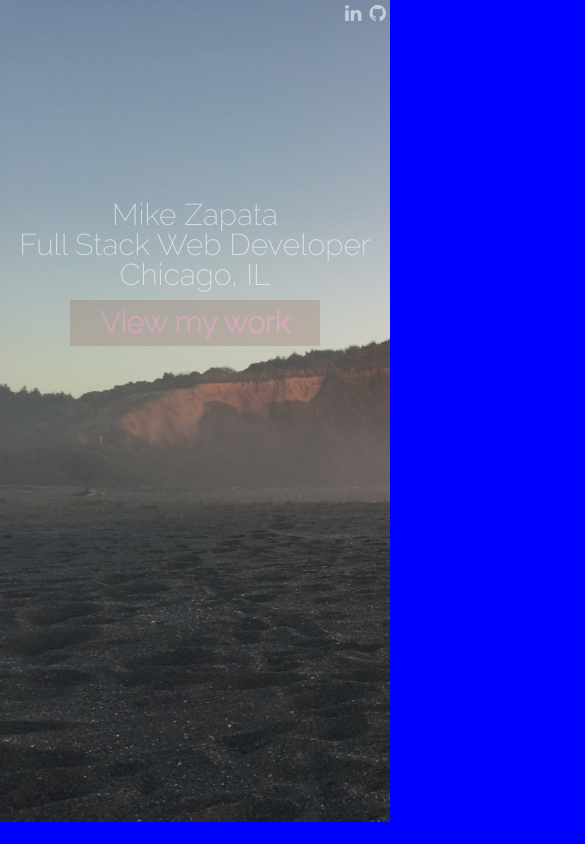
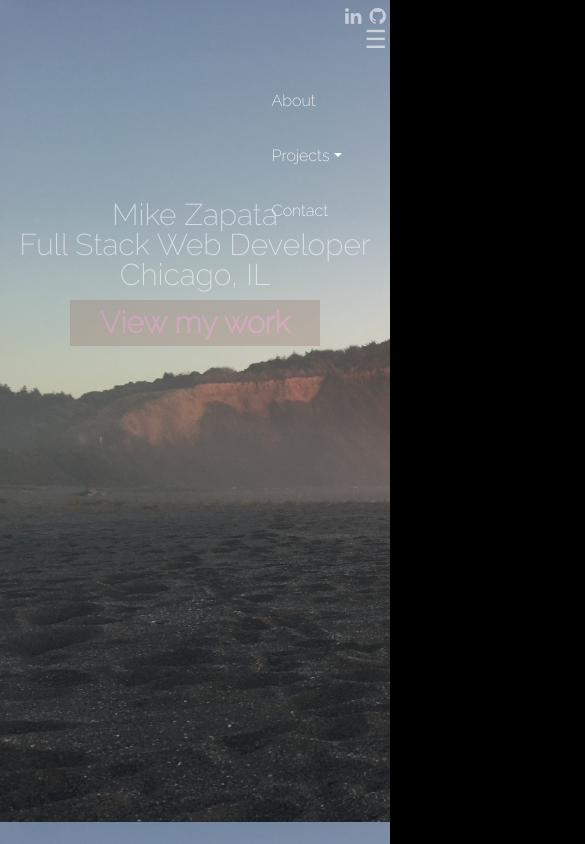
Before and after one commit to zapmi/MZ-portfolio, an Angular app in the folder portfolio/: page /header in a window 390 px wide. Shown: the top 844 px of the page, 585 px wide, since content can reach past the window. Built offline with nearby package versions, Linux system fonts and the light colour scheme.

Commit message:
fixed top links, resized content

```diff
--- a/package.json
+++ b/package.json
@@ -5,7 +5,9 @@
   "main": "index.js",
   "dependencies": {
     "@ng-bootstrap/ng-bootstrap": "^5.1.4",
-    "bootstrap-social": "^5.1.1"
+    "bootstrap": "^4.4.1",
+    "bootstrap-social": "^5.1.1",
+    "ng-sidebar": "^9.2.0"
   },
   "devDependencies": {},
   "scripts": {
--- a/portfolio/src/app/app.component.css
+++ b/portfolio/src/app/app.component.css
@@ -2,12 +2,52 @@
     color: ghostwhite;
     font-size: 1.2em;
     opacity: 60%;
-    padding: 4px;
+    padding: 7px 4px 0 4px;
+
+}
+
+.corner-content {
+    z-index: 4;
+    position: fixed;
+    top: 0;
+    right: 0;
 }
 
 .top-links {
     z-index: 4;
-    position: absolute;
+    position: fixed;
     top: 0;
     right: 0;
+    /* height: 25px; */
 }
+
+a {
+    color: white;
+    text-decoration: none;
+    cursor: pointer;
+
+}
+
+.navbar {
+    padding-right: 1px;
+
+}
+
+.navbar-toggler {
+    color: white;
+    font-size: 25px;
+    top: 0;
+    right: 0;
+    opacity: 60%;
+    /* margin-top: 10px; */
+    padding: 18px 1px;
+
+}
+
+.nav-link {
+    /* padding: 13px 5px; */
+    /* padding-right: 5px; */
+    margin-top: 5px;
+    margin-right: 1px;
+    padding: 13px 4px 13px 8px!important;
+}
--- a/portfolio/src/app/app.component.html
+++ b/portfolio/src/app/app.component.html
@@ -1,13 +1,52 @@
-<div class="top-links">
-    <a href="https://www.linkedin.com/in/mike-zapata-7a5650107/" target="_blank" class="fa fa-linkedin"></a>
-    <a href="https://github.com/zapmi" target="_blank" class="fa fa-github"></a>
-</div>
+<div class="pageContent">
+        <div class="top-links">
+                <a href="https://www.linkedin.com/in/mike-zapata-7a5650107/" target="_blank" class="fa fa-linkedin"></a>
+                <a href="https://github.com/zapmi" target="_blank" class="fa fa-github"></a>
+            </div>
+    <app-canvas></app-canvas>
+
+    <div class="corner-content">
+        <!-- <div class="top-links">
+            <a href="https://www.linkedin.com/in/mike-zapata-7a5650107/" target="_blank" class="fa fa-linkedin"></a>
+            <a href="https://github.com/zapmi" target="_blank" class="fa fa-github"></a>
+        </div> -->
+
+        <nav class="navbar navbar-expand-md navbar-transparent mb-3">
+            <a class="navbar-brand" [routerLink]="'/'"></a>
+
+            <button class="navbar-toggler" type="button" (click)="isMenuCollapsed = !isMenuCollapsed">
+                &#9776;
+            </button>
+
+            <div [ngbCollapse]="isMenuCollapsed" class="collapse navbar-collapse">
+                <ul class="navbar-nav">
+                    <li class="nav-item active">
+                        <a class="nav-link" [routerLink]="'.'" (click)="isMenuCollapsed = true">About</a>
+                    </li>
+                    <li class="nav-item dropdown" ngbDropdown>
+                        <a class="nav-link dropdown-toggle" id="Projects" href="#" ngbDropdownToggle>Projects</a>
+                        <div class="dropdown-menu" aria-labelledby="id01" ngbDropdownMenu>
+                            <a class="dropdown-item" href="#">HTML</a>
+                            <a class="dropdown-item" href="#">TS</a>
+                            <a class="dropdown-item" href="#">JS</a>
+                        </div>
+                    </li>
+                    <li class="nav-item">
+                        <a class="nav-link" [routerLink]="'.'" (click)="isMenuCollapsed = true">Contact</a>
+                    </li>
+                </ul>
+            </div>
+        </nav>
+    </div>
+    <app-canvas></app-canvas>
+    <app-canvas></app-canvas>
 
 
-<div class="pageContent">
-    <app-canvas></app-canvas>
-    <app-projects></app-projects>
-    <app-header></app-header>
+
+
+
+    <!-- <app-projects></app-projects> -->
+    <!-- <app-header></app-header> -->
     <!-- <app-projects></app-projects> -->
 
 
--- a/portfolio/src/app/app.module.ts
+++ b/portfolio/src/app/app.module.ts
@@ -3,6 +3,7 @@ import { NgModule } from '@angular/core';
 import { NgbModule } from '@ng-bootstrap/ng-bootstrap';
 import { Routes, RouterModule } from '@angular/router';
 import { BrowserAnimationsModule } from '@angular/platform-browser/animations';
+
 
 import { AppRoutingModule } from './app-routing.module';
 import { AppComponent } from './app.component';
--- a/portfolio/src/app/header/header.component.css
+++ b/portfolio/src/app/header/header.component.css
@@ -6,8 +6,10 @@ a {
     color: white;
 
     font-size: 28px;
-    margin-top: 10px;
-    margin-right: -27px;
+    top: 0;
+    right: 0;
+    /* margin-top: 10px; */
+    /* margin-right: -27px; */
 
 }
 
--- a/portfolio/src/app/header/header.component.html
+++ b/portfolio/src/app/header/header.component.html
@@ -25,9 +25,9 @@
             </ul>
         </div>
     </nav>
-    <div>
+    <!-- <div>
         <img src="../../assets/images/bike.jpg" class="bikePic">
-    </div>
+    </div> -->
 
 
 </header>
--- a/portfolio/src/app/projects/projects.component.html
+++ b/portfolio/src/app/projects/projects.component.html
@@ -1,3 +1,9 @@
 <div class="projectBox" [@scrollAnimation]="state">
-        <img src="../../assets/images/bike.jpg" class="animationBike">
-      </div>
+  <div class="row">
+
+    <div class="col-sm-6">
+      <img src="../../assets/images/bike.jpg" class="animationBike">
+    </div>
+  </div>
+
+</div>
--- a/portfolio/src/styles.css
+++ b/portfolio/src/styles.css
@@ -1,7 +1,7 @@
 /* You can add global styles to this file, and also import other style files */
 
 body {
-    background-color: blue;
+    background-color: black;
     font-family: 'Raleway', sans-serif;
 
 }
```
Also changed, not shown: 1 other file (tests, documents, lock files or other folders).
